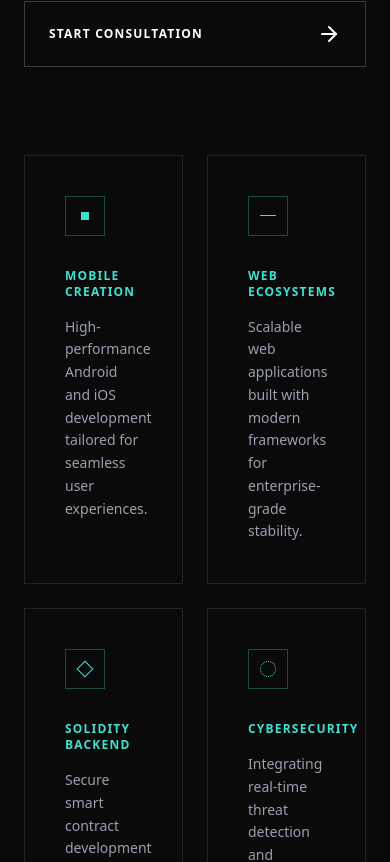
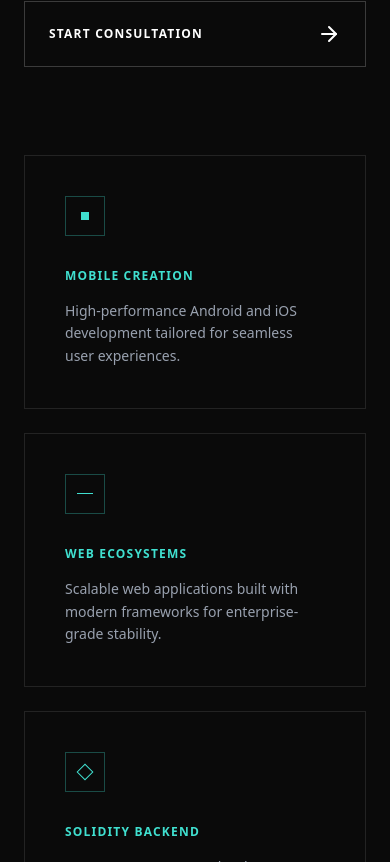
Before and after one commit to gathanuarobert/ApexSoftwareSolutions, a React (Vite) app in the folder my-app/: page / in a window 390 px wide. Shown: the part 2542-3404 px from the top of the page. Built offline with nearby package versions, Linux system fonts and the light colour scheme.

Commit message:
Change layout design.

```diff
--- a/my-app/src/pages/LandingPage.jsx
+++ b/my-app/src/pages/LandingPage.jsx
@@ -231,7 +231,7 @@
             </div>
           </div>
 
-          <div className="grid grid-cols-2 md:grid-cols-2 lg:grid-cols-3 gap-6">
+          <div className="grid grid-cols-1 md:grid-cols-2 lg:grid-cols-3 gap-6">
             {/* 1. Mobile Creation */}
             <div className="border border-white/10 p-10 hover:border-[#40E0D0]/50 transition-colors group">
               <div className="w-10 h-10 mb-8 border border-[#40E0D0]/30 flex items-center justify-center">
```
